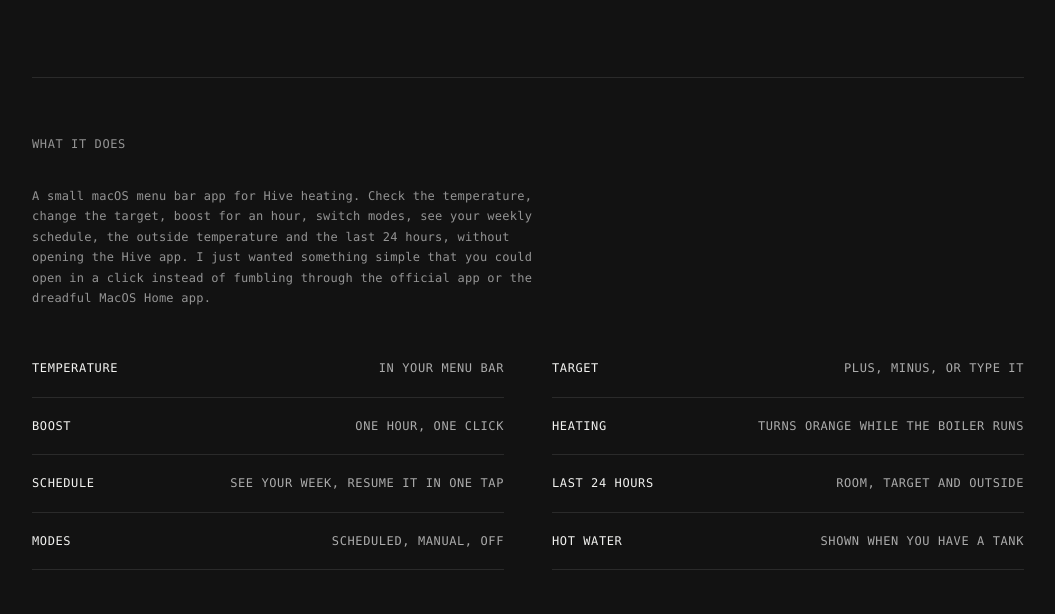
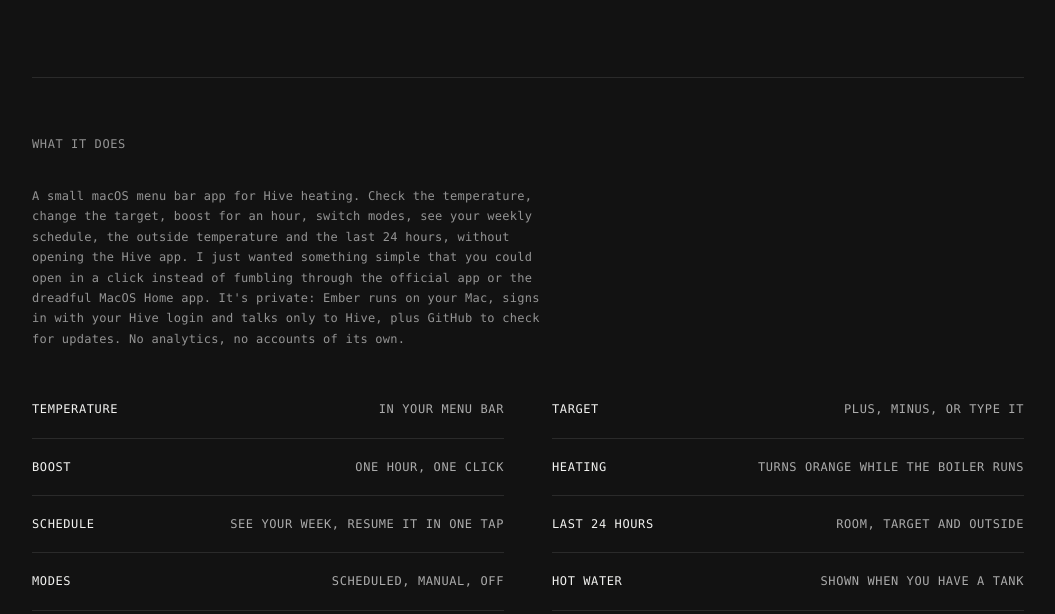
Before and after one commit to nick-clement/ember, a plain HTML site: page docs/index.html in a window 1280 px wide. Shown: the part 615-1229 px from the top of the page, without its empty margins (112-1167 px from the left). Drawn offline with Linux system fonts and the light colour scheme.

Commit message:
Landing page: say it is private and runs locally
Co-Authored-By: Claude Sonnet 5.5 <noreply@anthropic.com>

```diff
--- a/docs/index.html
+++ b/docs/index.html
@@ -104,7 +104,7 @@
 
   <section>
     <div class="label">What it does</div>
-    <p class="note-text note" style="margin-bottom: 32px">A small macOS menu bar app for Hive heating. Check the temperature, change the target, boost for an hour, switch modes, see your weekly schedule, the outside temperature and the last 24 hours, without opening the Hive app. I just wanted something simple that you could open in a click instead of fumbling through the official app or the dreadful MacOS Home app.</p>
+    <p class="note-text note" style="margin-bottom: 32px">A small macOS menu bar app for Hive heating. Check the temperature, change the target, boost for an hour, switch modes, see your weekly schedule, the outside temperature and the last 24 hours, without opening the Hive app. I just wanted something simple that you could open in a click instead of fumbling through the official app or the dreadful MacOS Home app. It's private: Ember runs on your Mac, signs in with your Hive login and talks only to Hive, plus GitHub to check for updates. No analytics, no accounts of its own.</p>
     <div class="rows">
       <div class="row"><b>Temperature</b><span>In your menu bar</span></div>
       <div class="row"><b>Target</b><span>Plus, minus, or type it</span></div>
```
